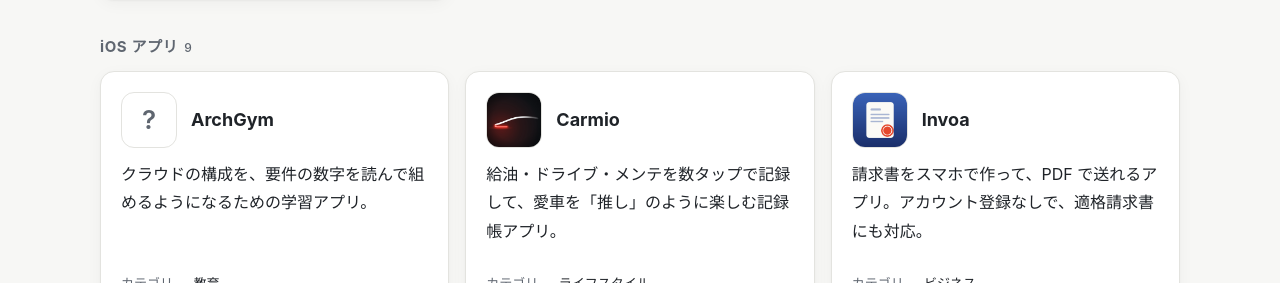
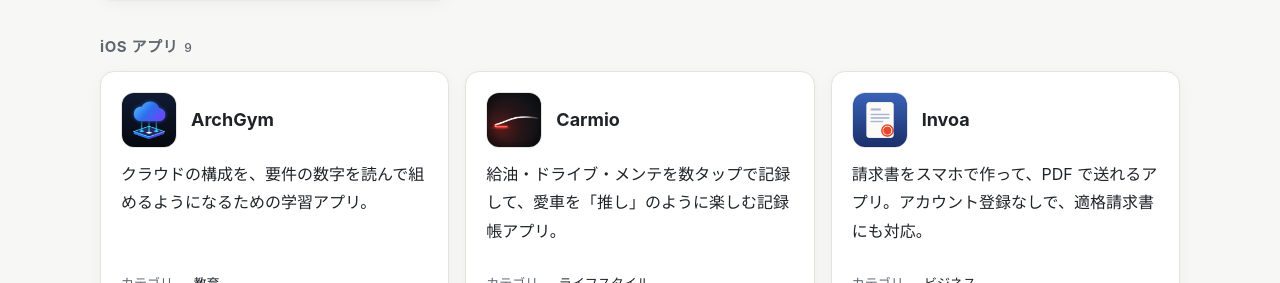
Before and after one commit to tsutsumi03/tsutsumi03.github.io, a Jekyll site: the page built from index.html, in a window 1280 px wide. Shown: the part 632-915 px from the top of the page. Built offline with Jekyll 4.4.1, drawn with Linux system fonts in a browser that asks for light colours.

Commit message:
add: ArchGym のアイコンを一覧に追加
Co-Authored-By: Claude Fable 5.2 <noreply@anthropic.com>

```diff
--- a/_data/apps.yml
+++ b/_data/apps.yml
@@ -10,6 +10,7 @@
 # languages はアプリ内で選べる言語。一覧の「対応言語」に、この順で表示する。
 
 - name: ArchGym
+  icon: /assets/icons/archgym.png
   slug: archgym
   kind: iOS アプリ
   category: 教育
```
Also changed, not shown: assets/icons/archgym.png (added).
